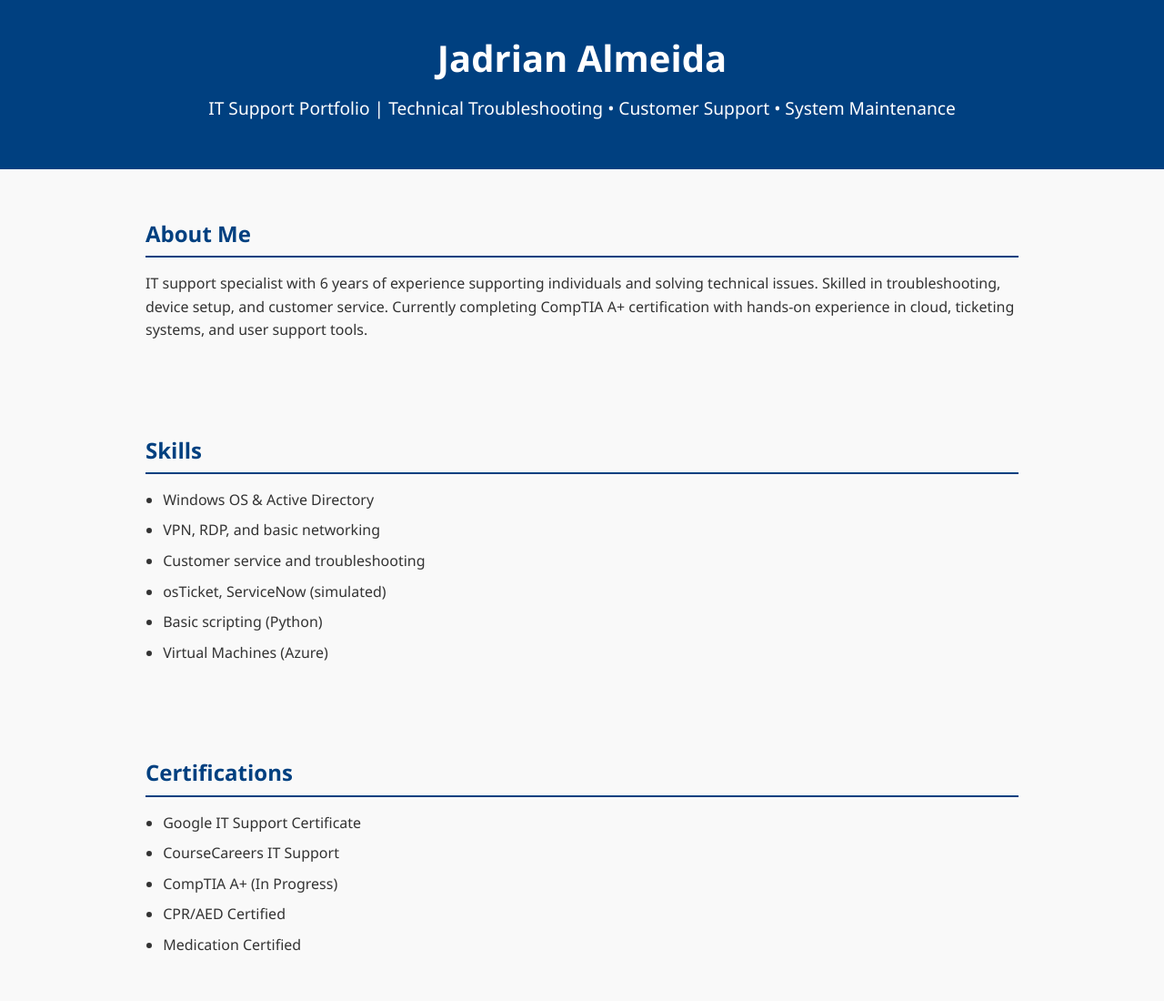
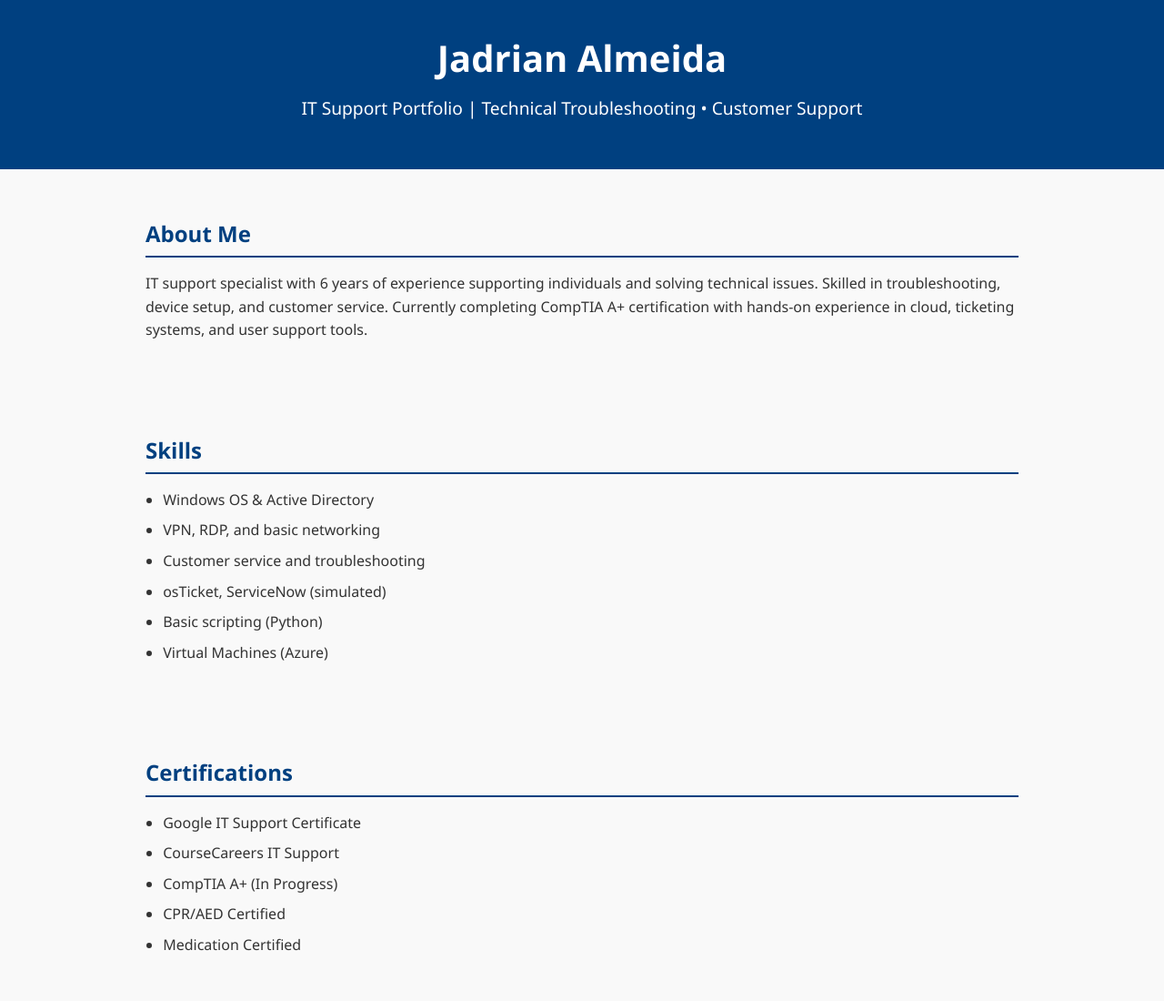
Before and after one commit to JayAlmeidaIT/JayAlmeidaIT.github.io, a plain HTML site: page index.html in a window 1280 px wide. Shown: the top 1100 px of the page at 91% size. Drawn offline with Linux system fonts and the light colour scheme.

Commit message:
Update index.html

```diff
--- a/index.html
+++ b/index.html
@@ -72,7 +72,7 @@
 
   <header>
     <h1>Jadrian Almeida</h1>
-    <p>IT Support Portfolio | Technical Troubleshooting • Customer Support • System Maintenance</p>
+    <p>IT Support Portfolio | Technical Troubleshooting • Customer Support</p>
   </header>
 
   <section class="container">
```
